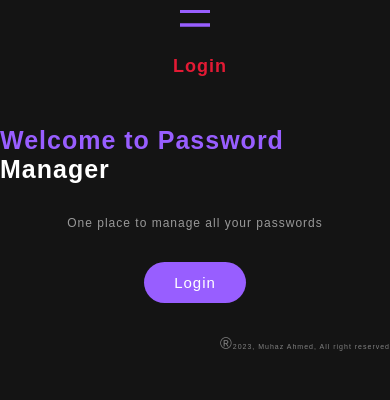
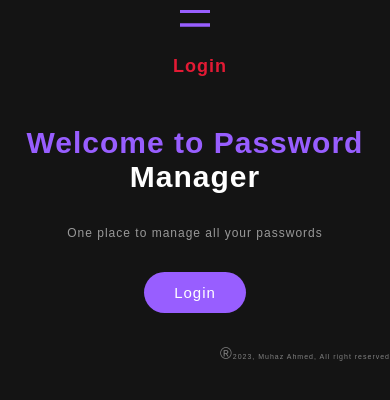
Before and after one commit to muhazAhmed/password-manager, a React (Vite) app in the folder client/: page / in a window 390 px wide. Shown: the top 400 px of the page. Built offline with nearby package versions, Linux system fonts and the light colour scheme; a web font is replaced by a local one.

Commit message:
fixed bug from home page

```diff
--- a/client/src/pages/Main/Home/Home.css
+++ b/client/src/pages/Main/Home/Home.css
@@ -69,7 +69,8 @@ span {
   }
 
   .home h1{
-    font-size: 25px;
+    font-size: 30px;
+    text-align: center;
   }
 
   .home p{
```
